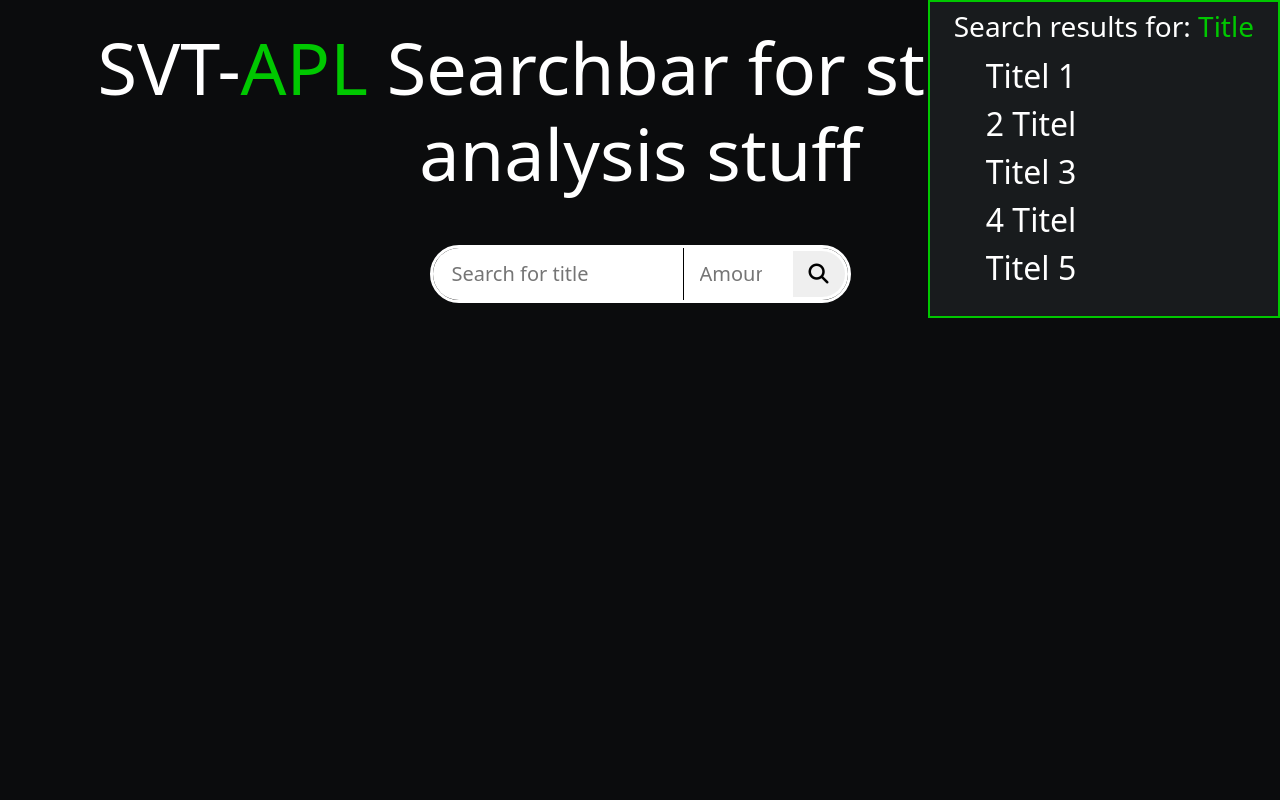
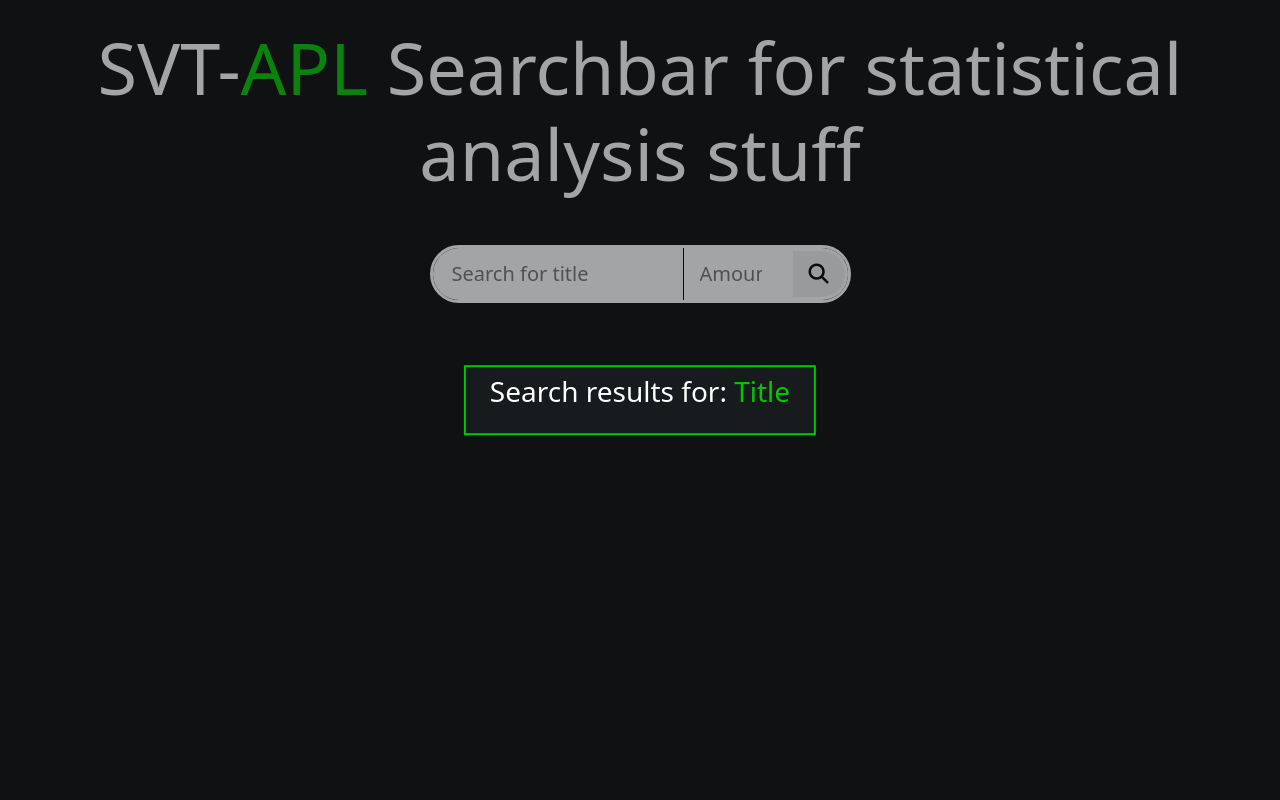
Before and after one commit to pontusgranath/svt-apl, a Django app: template django_project/dist_search/templates/dist_search/home.html in a window 1280 px wide. Run offline with Django 3.2, Linux system fonts and the light colour scheme; the template is opened without the code that fills it, so the values that code supplies are empty; style sheets or scripts are compiled from the project's sources; some libraries are stand-ins or nearby versions.

Commit message:
Improved inline search container style
Co-authored-by: Felix Larsson <56984578+felixxlll@users.noreply.github.com>
Co-authored-by: Pontus Granath <54897622+pontusgranath@users.noreply.github.com>

```diff
--- a/django_project/dist_search/static/dist_search/scripts/main.js
+++ b/django_project/dist_search/static/dist_search/scripts/main.js
@@ -14,16 +14,29 @@ $('#distance-button').click(function () {
     }
 })
 
+// Creates inline search container on click
 $('.list-title').click(function search(bool){
     try {
     let searchedTitle = $(this).attr("show-title")
     console.log(searchedTitle) // DEBUG // DEBUG // DEBUG
 
-    $('.inline-search-results').remove()
-    $(this).append("<div class='inline-search-results py-2 px-4'><h3>Search results for: <span>"+ searchedTitle +"</span></h3><ul><li>Titel 1</li><li>2 Titel</li><li>Titel 3</li><li>4 Titel</li><li>Titel 5</li></ul></div>")
+    $('.inline-search-wrapper').remove()
+    $("body").append("<div class='inline-search-wrapper'><div class='inline-search-results py-2 px-4'><h3>Search results for: <span>"+ searchedTitle +"</span></h3><ul><li>Titel 1</li><li>2 Titel</li><li>Titel 3</li><li>4 Titel</li><li>Titel 5</li></ul></div></div>")
     }
     catch (ReferenceError) {
         // skip ???
         console.log("ReferenceError")
     }
 })
+
+// Removes inline search container if mouse is clicked outside of it
+$(document).mouseup(function(e)
+{
+    var container = $(".inline-search-results")
+
+    // If the target of the click isn't the container nor a descendant of the container
+    if (!container.is(e.target) && container.has(e.target).length === 0)
+    {
+        $('.inline-search-wrapper').remove()
+    }
+});
--- a/django_project/dist_search/static/dist_search/styles/style.sass
+++ b/django_project/dist_search/static/dist_search/styles/style.sass
@@ -95,6 +95,9 @@ h1
     color: white
     list-style: none
 
+    display: flex
+    flex-direction: column
+
     h2
         text-decoration: underline
         text-decoration-thickness: 2.5px
@@ -106,10 +109,26 @@ h1
         list-style: none
         position: relative
 
+        cursor: pointer
+
 .distance-measurement
     display: none
 .distance-measurement.show
     display: inline
+
+.inline-search-wrapper
+    position: fixed
+
+    height: 100%
+    width: 100%
+
+    background-color: #181b1d65
+    z-index: 99
+
+    top: 0
+    left: 0
+
+    cursor: pointer
 
 .inline-search-results
     // display: none
@@ -122,14 +141,16 @@ h1
     border-width: 2px
     border-style: solid
 
-    // top: 50%
-    // left: 50%
-    // transform: translate(-50%, -50%)
+    top: 50%
+    left: 50%
+    transform: translate(-50%, -50%)
 
-    right: 0
-    top: 0
+    // right: 0
+    // top: 0
 
     z-index: 100
+
+    cursor: default
 
     h3
 
--- a/django_project/dist_search/templates/dist_search/home.html
+++ b/django_project/dist_search/templates/dist_search/home.html
@@ -52,23 +52,19 @@
             {% endfor %}
 		</ul>
 
+		<div class="inline-search-wrapper">
 			<div class="inline-search-results py-2 px-4">
 				<h3>Search results for: <span>Title</span></h3>
 				<ul>
 					{% for key, value in sub_title_dict.item %}
 						<li>{{key}} - {{value}}</li>
 					{% endfor %}
-				<li>Titel 1</li>
-				<li>2 Titel</li>
-				<li>Titel 3</li>
-				<li>4 Titel</li>
-				<li>Titel 5</li>
-			</ul>
-		</div>
-
 					{% for item in sub_title_dict.0 %}
 						<li>{{ item }}</li>
 					{% endfor %}
+				</ul>
+			</div>
+		</div>
 
 		<script>
 			let sub_title_dict = "{{ sub_title_dict.1.1 }}"
```
Lines whose indentation alone changed are shown as unchanged.
